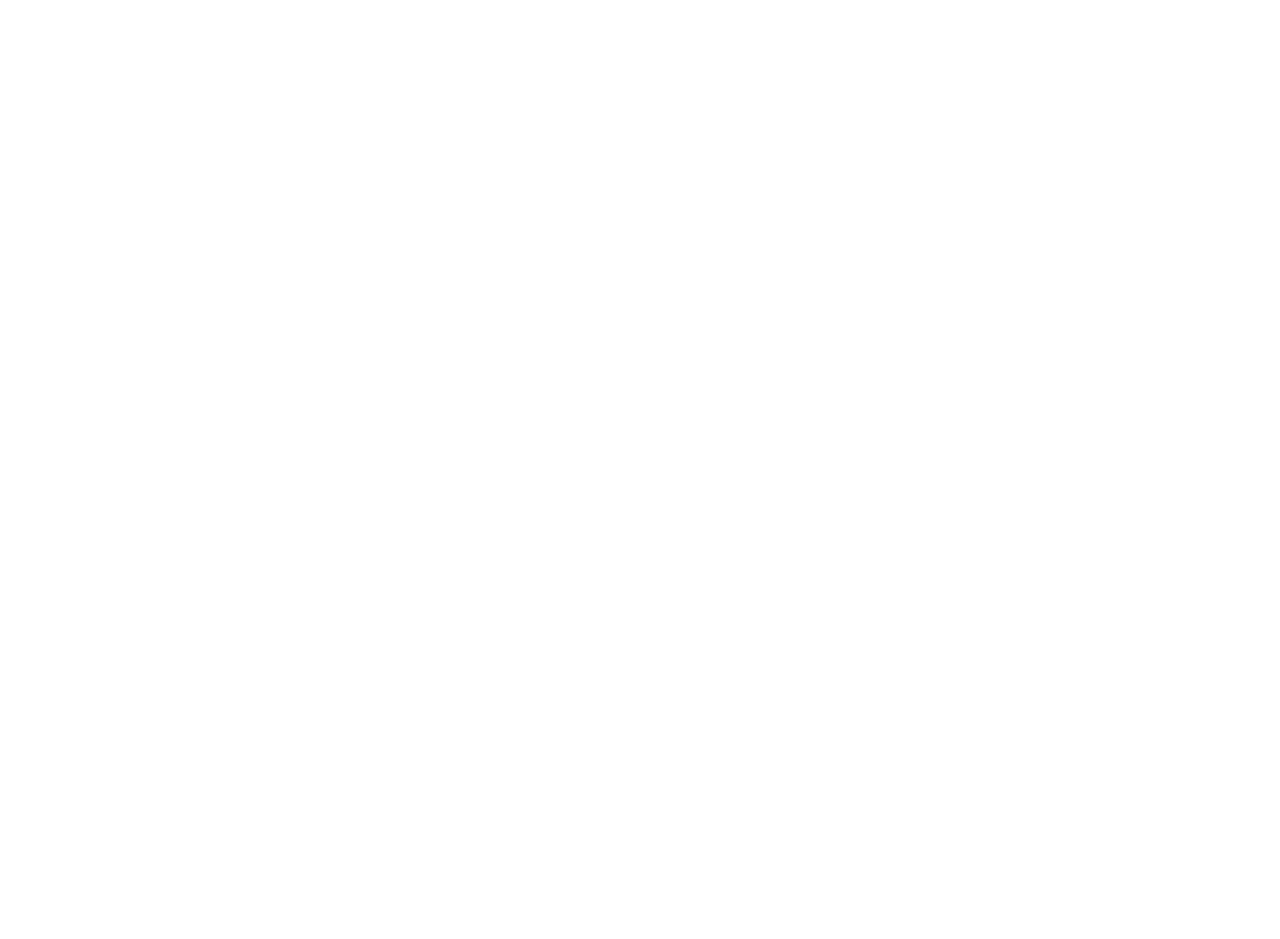
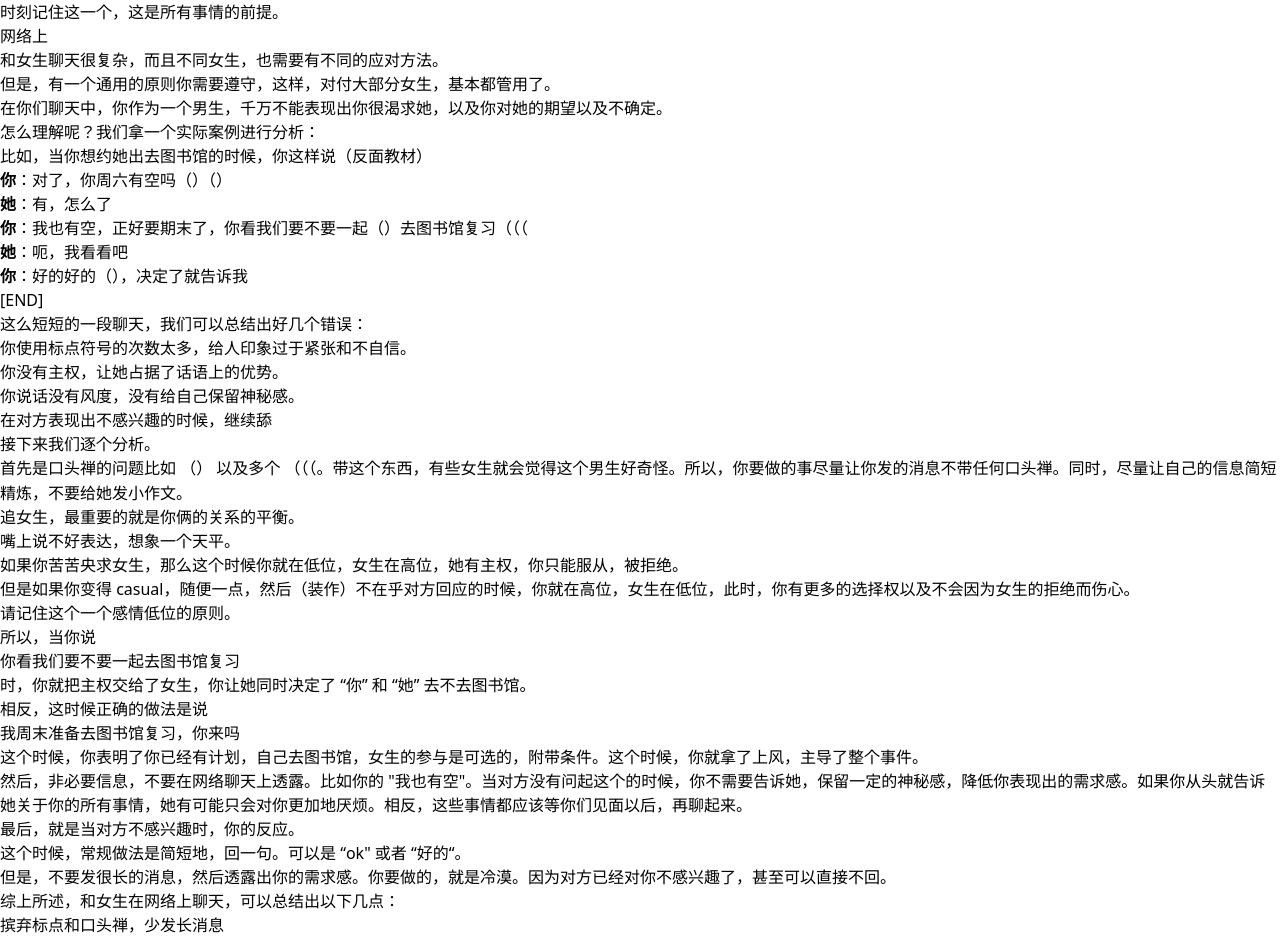
Before and after one commit to EvanNotFound/how-to-deal-with-my-crush, a Next.js app: page /tutorial-before/how-to-talk-to-girls in a window 1280 px wide. Shown: the part 240-1179 px from the top of the page. Before the commit the page ends 800 px from the top, so only its background shows below. Built offline with nearby package versions, Linux system fonts and the light colour scheme.

Commit message:
feat: complete 如何与女生聊天

```diff
--- a/pages/situational-before/_meta.ts
+++ b/pages/situational-before/_meta.ts
@@ -1,5 +1,5 @@
 export default {
-  "unclear-signals": "忽冷忽热",
+  "unclear-signals": "她忽冷忽热",
   "first-step": "迈出第一步",
-  "i-have-a-boyfriend": "有喜欢的人/男朋友",
+  "i-have-a-boyfriend": "她有喜欢的人/男朋友",
 };
--- a/pages/situational-before/i-have-a-boyfriend.mdx
+++ b/pages/situational-before/i-have-a-boyfriend.mdx
@@ -71,7 +71,7 @@ import { Callout } from "nextra/components";
 
 不会吧，她都有男朋友了，你还想抢？？？？？
 
-哥们你需要专业的帮助。
+哥们你需要 professional help。
 
 放弃吧你，没有结果的，真的没结果的。
 
--- a/pages/tutorial-before/how-to-talk-to-girls.mdx
+++ b/pages/tutorial-before/how-to-talk-to-girls.mdx
@@ -15,3 +15,81 @@
 3. 你丧失了自我，变成🤡
 
 所以，你就是你，做自己，变得自信才是最重要的。
+
+时刻记住这一个，这是所有事情的前提。
+
+## 网络上
+
+和女生聊天很复杂，而且不同女生，也需要有不同的应对方法。
+
+但是，有一个通用的原则你需要遵守，这样，对付大部分女生，基本都管用了。
+
+在你们聊天中，你作为一个男生，千万不能表现出你很渴求她，以及你对她的期望以及不确定。
+
+怎么理解呢？我们拿一个实际案例进行分析：
+
+比如，当你想约她出去图书馆的时候，你这样说（反面教材）
+
+> **你**：对了，你周六有空吗（）（）
+>
+> **她**：有，怎么了
+>
+> **你**：我也有空，正好要期末了，你看我们要不要一起（）去图书馆复习（（（
+>
+> **她**：呃，我看看吧
+>
+> **你**：好的好的（），决定了就告诉我
+>
+> [END]
+
+这么短短的一段聊天，我们可以总结出好几个错误：
+
+1. 你使用标点符号的次数太多，给人印象过于紧张和不自信。
+2. 你没有主权，让她占据了话语上的优势。
+3. 你说话没有风度，没有给自己保留神秘感。
+4. 在对方表现出不感兴趣的时候，继续舔
+
+接下来我们逐个分析。
+
+首先是口头禅的问题比如 `（）` 以及多个 `（（（`。带这个东西，有些女生就会觉得这个男生好奇怪。所以，你要做的事尽量让你发的消息不带任何口头禅。同时，尽量让自己的信息简短精炼，不要给她发小作文。
+
+追女生，最重要的就是你俩的关系的平衡。
+
+嘴上说不好表达，想象一个天平。
+
+如果你苦苦央求女生，那么这个时候你就在低位，女生在高位，她有主权，你只能服从，被拒绝。
+
+但是如果你变得 casual，随便一点，然后（装作）不在乎对方回应的时候，你就在高位，女生在低位，此时，你有更多的选择权以及不会因为女生的拒绝而伤心。
+
+请记住这个一个感情低位的原则。
+
+所以，当你说
+
+>  你看我们要不要一起去图书馆复习
+
+时，你就把主权交给了女生，你让她同时决定了 “你” 和 “她” 去不去图书馆。
+
+相反，这时候正确的做法是说
+
+> 我周末准备去图书馆复习，你来吗
+
+这个时候，你表明了你已经有计划，自己去图书馆，女生的参与是可选的，附带条件。这个时候，你就拿了上风，主导了整个事件。
+
+然后，非必要信息，不要在网络聊天上透露。比如你的 "我也有空"。当对方没有问起这个的时候，你不需要告诉她，保留一定的神秘感，降低你表现出的需求感。如果你从头就告诉她关于你的所有事情，她有可能只会对你更加地厌烦。相反，这些事情都应该等你们见面以后，再聊起来。
+
+最后，就是当对方不感兴趣时，你的反应。
+
+这个时候，常规做法是简短地，回一句。可以是 “ok" 或者 “好的“。
+
+但是，不要发很长的消息，然后透露出你的需求感。你要做的，就是冷漠。因为对方已经对你不感兴趣了，甚至可以直接不回。
+
+综上所述，和女生在网络上聊天，可以总结出以下几点：
+
+1. 摈弃标点和口头禅，少发长消息
+2. 随意一点，展现出你的风度和话语权，以及你的自主决策的能力
+3. 保留神秘感，见面再说
+4. 在对方表现出不感兴趣的时候，回复得简短，冷静，不要追问，不要暴露你的需求感
+
+## 现实中
+
+做自己，未完待续。如果想催更，右上角加我微信，或者爱发电。
```
